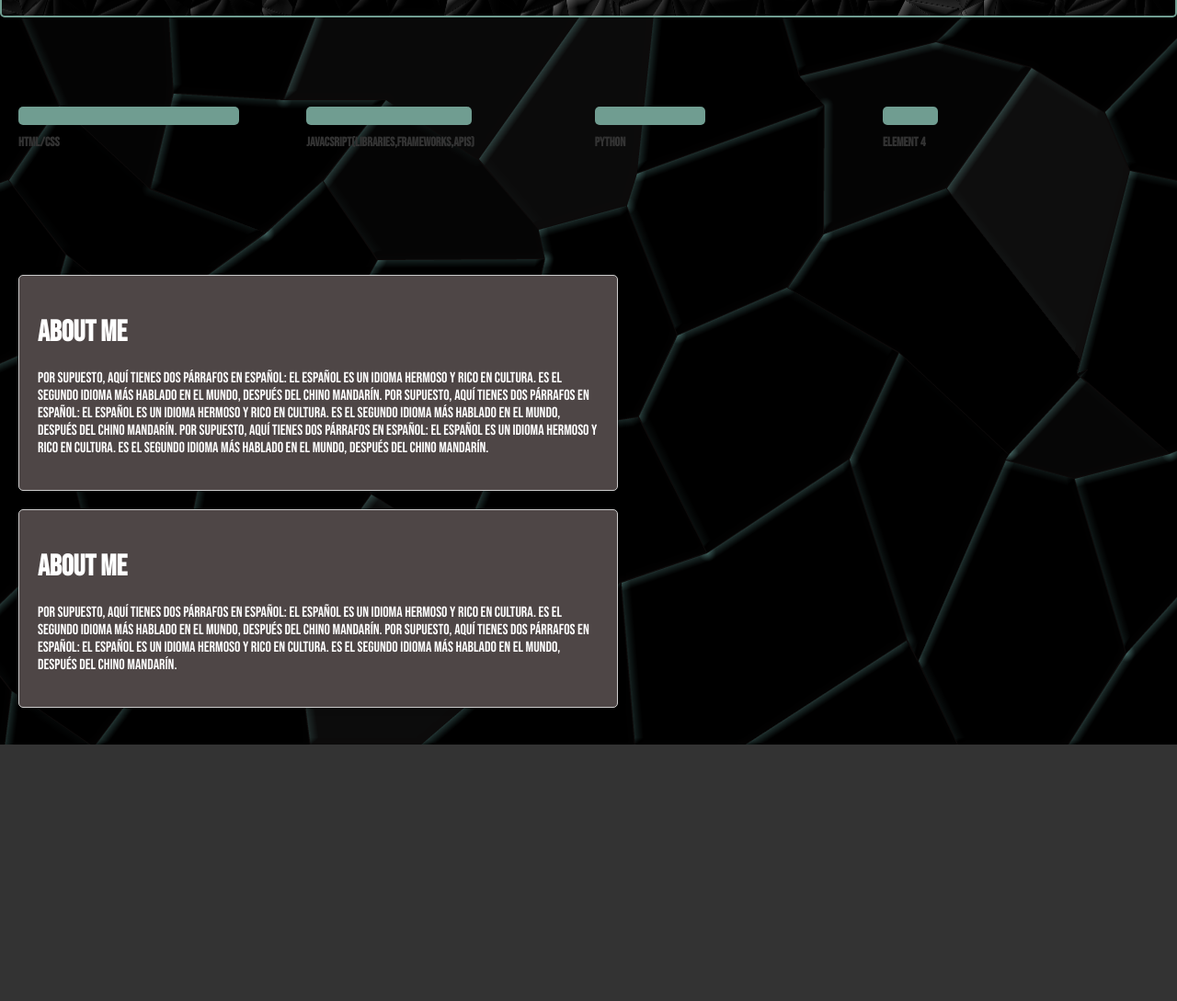
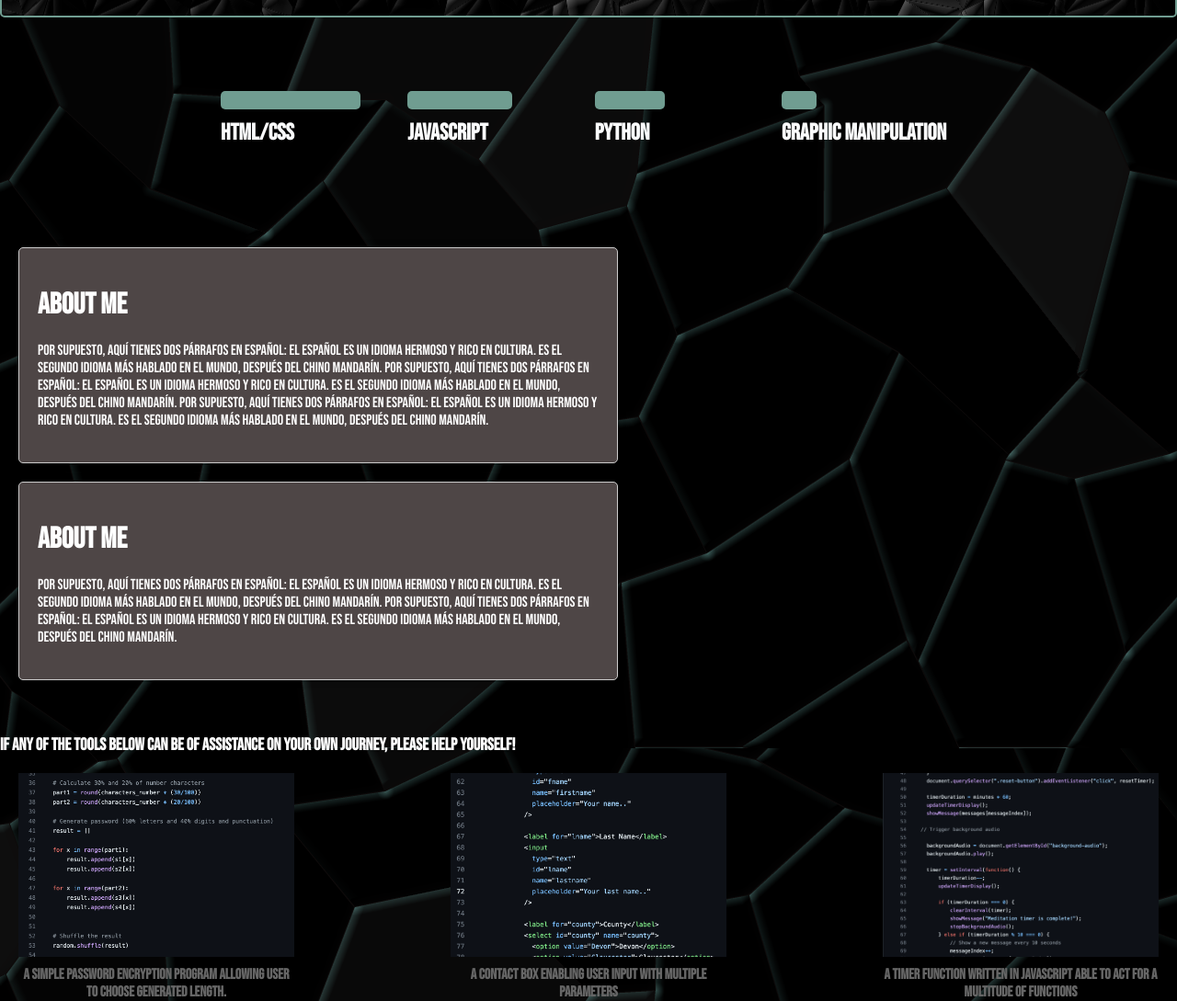
Before and after one commit to JoeMille/curriculum-vitae, a plain HTML site: page index.html in a window 1280 px wide. Shown: the part 266-1355 px from the top of the page at 92% size. Before the commit the page ends 1076 px from the top, so only its background shows below. Drawn offline with Linux system fonts and the light colour scheme.

Commit message:
Added and image container to lower page

```diff
--- a/assets/styles/style.css
+++ b/assets/styles/style.css
@@ -97,12 +97,14 @@ body {
     flex-wrap: wrap;
     justify-content: space-between;
     align-items: flex-end;
-    padding: 20px;
+    padding: 10px;
+    margin: 0 auto;
+    max-width: 800px;
   }
 
   .graph-bar {
     width: calc(25% - 10px);
-    margin-bottom: 20px;
+    margin-bottom: 10px;
     text-align: center;
     display: flex;
     flex-direction: column;
@@ -118,8 +120,37 @@ body {
 
   .graph-label {
     margin-top: 10px;
-    font-size: 14px;
+    font-size: 25px;
     font-weight: bold;
-    color: #333;
+    color: #fbfcfd;
     text-align: left;
   }
+
+/* Styling for the images on lower Index page */
+.image-container {
+    display: flex;
+    flex-wrap: wrap;
+    justify-content: space-between;
+    padding: 0 20px;
+}
+
+.image {
+    width: calc(25% - 10px);
+    height: 200px;
+    margin-bottom: 20px;
+    text-align: center;
+}
+
+.image img {
+    width: 100%;
+    height: 100%;
+    object-fit: cover;
+}
+
+.description {
+    margin-top: 10px;
+    font-size: 16px;
+    font-weight: bold;
+    color: #666;
+    text-align: center;
+}
--- a/index.html
+++ b/index.html
@@ -27,7 +27,7 @@
   </div>
   <div class="graph-bar">
     <div class="graph-progress" style="width: 70%;"></div>
-    <div class="graph-label">JAVACSRIPT(Libraries,Frameworks,APIs)</div>
+    <div class="graph-label">Javascript</div>
   </div>
   <div class="graph-bar">
     <div class="graph-progress" style="width: 40%;"></div>
@@ -35,7 +35,7 @@
   </div>
   <div class="graph-bar">
     <div class="graph-progress" style="width: 20%;"></div>
-    <div class="graph-label">Element 4</div>
+    <div class="graph-label">Graphic Manipulation</div>
   </div>
 </div>
 
@@ -67,7 +67,27 @@
   </div>
 </div>
 
+<section class="open-source-section">
+  <h3>If any of the tools below can be of assistance on your own journey, please help yourself!</h3>
+  <div class="image-container">
+    <div class="image">
+      <img src="assets/images/psswrdgenex.png" alt="Image 1">
+      <p class="description">A simple password encryption program allowing user to choose generated length.</p>
+    </div>
+    <div class="image">
+      <img src="assets/images/contact-box-ex.png" alt="Image 2">
+      <p class="description">A contact box enabling user input with multiple parameters</p>
+    </div>
+    <div class="image">
+      <img src="assets/images/time-js-ex.png" alt="Image 3">
+      <p class="description">A timer function written in Javascript able to act for a multitude of functions</p>
+    </div>
+
+</section>
+
+
 <script src="script.js"></script>
+
 
 
 </body>
--- a/script.js
+++ b/script.js
@@ -16,6 +16,7 @@ const observer = new IntersectionObserver((entries) => {
 const hiddenElements = document.querySelectorAll('.hidden');
 hiddenElements.forEach((el) => observer.observe(el));
 
+// code for progress bars
 const progressValues = [80, 60, 40, 20];
 const progressBars = document.querySelectorAll('.graph-progress');
 
```
Also changed, not shown: assets/images/contact-box-ex.png (added), assets/images/psswrdgenex.png (added), assets/images/time-js-ex.png (added).
